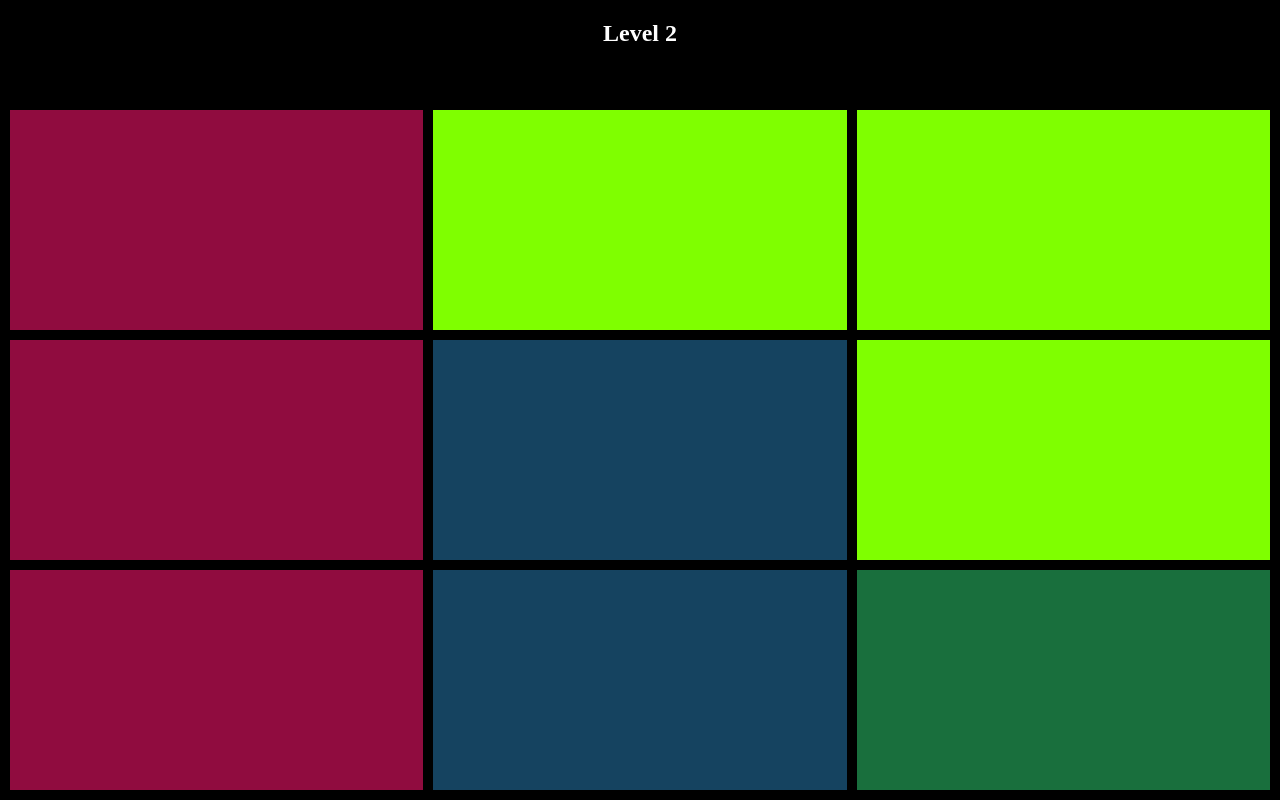
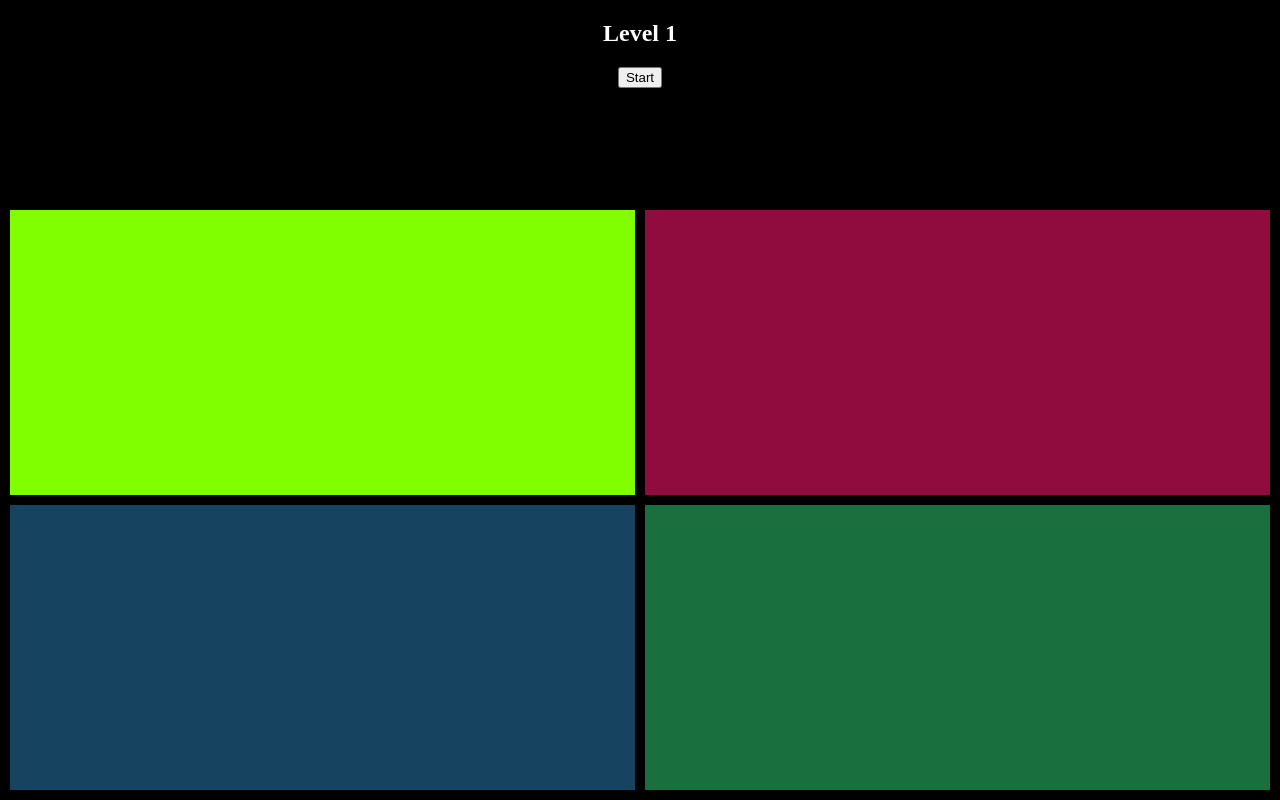
Before and after one commit to wrammm/color-grid, an Angular app: page /game in a window 1280 px wide. Built offline with nearby package versions, Linux system fonts and the light colour scheme.

Commit message:
Made it so you can play the game (mvp)

```diff
--- a/src/app/game/game.component.html
+++ b/src/app/game/game.component.html
@@ -1,40 +1,50 @@
 <div class="game-container">
     <div class="game-header">
         <h2>Level {{currentLevel.level}}</h2>
+        <button *ngIf="!gameStarted" (click)="start()">Start</button>
+        <h2 *ngIf="gameStarted">Fill cells with original color set.</h2>
+        <button *ngIf="gameStarted" (click)="submit()">Submit</button>
+        <div class="colors-used-container" *ngIf="gameStarted">
+            <div *ngFor="let color of colorSetUsed">
+                <div class="colors-used-child">
+                    <button [style.backgroundColor]="color" (click)="selectedColorChoice(color)"></button>
+                </div>
+            </div>
+        </div>
     </div>
     <div *ngIf="currentLevel.squares == 4" class="cells-container-4">
-        <div class="game-cell" [style.backgroundColor]="this.randomColors[0]"></div>
-        <div class="game-cell" [style.backgroundColor]="this.randomColors[1]"></div>
-        <div class="game-cell" [style.backgroundColor]="this.randomColors[2]"></div>
-        <div class="game-cell" [style.backgroundColor]="this.randomColors[3]"></div>
+        <div class="game-cell" (click)="selectedCell(0)" [style.backgroundColor]="this.colorsShown[0]"></div>
+        <div class="game-cell" (click)="selectedCell(1)" [style.backgroundColor]="this.colorsShown[1]"></div>
+        <div class="game-cell" (click)="selectedCell(2)" [style.backgroundColor]="this.colorsShown[2]"></div>
+        <div class="game-cell" (click)="selectedCell(3)" [style.backgroundColor]="this.colorsShown[3]"></div>
     </div>
     <div *ngIf="currentLevel.squares == 9" class="cells-container-9">
-        <div class="game-cell" [style.backgroundColor]="this.randomColors[0]"></div>
-        <div class="game-cell" [style.backgroundColor]="this.randomColors[1]"></div>
-        <div class="game-cell" [style.backgroundColor]="this.randomColors[2]"></div>
-        <div class="game-cell" [style.backgroundColor]="this.randomColors[3]"></div>
-        <div class="game-cell" [style.backgroundColor]="this.randomColors[4]"></div>
-        <div class="game-cell" [style.backgroundColor]="this.randomColors[5]"></div>
-        <div class="game-cell" [style.backgroundColor]="this.randomColors[6]"></div>
-        <div class="game-cell" [style.backgroundColor]="this.randomColors[7]"></div>
-        <div class="game-cell" [style.backgroundColor]="this.randomColors[8]"></div>
+        <div class="game-cell" (click)="selectedCell(0)" [style.backgroundColor]="this.colorsShown[0]"></div>
+        <div class="game-cell" (click)="selectedCell(1)" [style.backgroundColor]="this.colorsShown[1]"></div>
+        <div class="game-cell" (click)="selectedCell(2)" [style.backgroundColor]="this.colorsShown[2]"></div>
+        <div class="game-cell" (click)="selectedCell(3)" [style.backgroundColor]="this.colorsShown[3]"></div>
+        <div class="game-cell" (click)="selectedCell(4)" [style.backgroundColor]="this.colorsShown[4]"></div>
+        <div class="game-cell" (click)="selectedCell(5)" [style.backgroundColor]="this.colorsShown[5]"></div>
+        <div class="game-cell" (click)="selectedCell(6)" [style.backgroundColor]="this.colorsShown[6]"></div>
+        <div class="game-cell" (click)="selectedCell(7)" [style.backgroundColor]="this.colorsShown[7]"></div>
+        <div class="game-cell" (click)="selectedCell(8)" [style.backgroundColor]="this.colorsShown[8]"></div>
     </div>
     <div *ngIf="currentLevel.squares == 16" class="cells-container-16">
-        <div class="game-cell" [style.backgroundColor]="this.randomColors[0]"></div>
-        <div class="game-cell" [style.backgroundColor]="this.randomColors[1]"></div>
-        <div class="game-cell" [style.backgroundColor]="this.randomColors[2]"></div>
-        <div class="game-cell" [style.backgroundColor]="this.randomColors[3]"></div>
-        <div class="game-cell" [style.backgroundColor]="this.randomColors[4]"></div>
-        <div class="game-cell" [style.backgroundColor]="this.randomColors[5]"></div>
-        <div class="game-cell" [style.backgroundColor]="this.randomColors[6]"></div>
-        <div class="game-cell" [style.backgroundColor]="this.randomColors[7]"></div>
-        <div class="game-cell" [style.backgroundColor]="this.randomColors[8]"></div>
-        <div class="game-cell" [style.backgroundColor]="this.randomColors[9]"></div>
-        <div class="game-cell" [style.backgroundColor]="this.randomColors[10]"></div>
-        <div class="game-cell" [style.backgroundColor]="this.randomColors[11]"></div>
-        <div class="game-cell" [style.backgroundColor]="this.randomColors[12]"></div>
-        <div class="game-cell" [style.backgroundColor]="this.randomColors[13]"></div>
-        <div class="game-cell" [style.backgroundColor]="this.randomColors[14]"></div>
-        <div class="game-cell" [style.backgroundColor]="this.randomColors[15]"></div>
+        <div class="game-cell" (click)="selectedCell(0)" [style.backgroundColor]="this.colorsShown[0]"></div>
+        <div class="game-cell" (click)="selectedCell(1)" [style.backgroundColor]="this.colorsShown[1]"></div>
+        <div class="game-cell" (click)="selectedCell(2)" [style.backgroundColor]="this.colorsShown[2]"></div>
+        <div class="game-cell" (click)="selectedCell(3)" [style.backgroundColor]="this.colorsShown[3]"></div>
+        <div class="game-cell" (click)="selectedCell(4)" [style.backgroundColor]="this.colorsShown[4]"></div>
+        <div class="game-cell" (click)="selectedCell(5)" [style.backgroundColor]="this.colorsShown[5]"></div>
+        <div class="game-cell" (click)="selectedCell(6)" [style.backgroundColor]="this.colorsShown[6]"></div>
+        <div class="game-cell" (click)="selectedCell(7)" [style.backgroundColor]="this.colorsShown[7]"></div>
+        <div class="game-cell" (click)="selectedCell(8)" [style.backgroundColor]="this.colorsShown[8]"></div>
+        <div class="game-cell" (click)="selectedCell(9)" [style.backgroundColor]="this.colorsShown[9]"></div>
+        <div class="game-cell" (click)="selectedCell(10)" [style.backgroundColor]="this.colorsShown[10]"></div>
+        <div class="game-cell" (click)="selectedCell(11)" [style.backgroundColor]="this.colorsShown[11]"></div>
+        <div class="game-cell" (click)="selectedCell(12)" [style.backgroundColor]="this.colorsShown[12]"></div>
+        <div class="game-cell" (click)="selectedCell(13)" [style.backgroundColor]="this.colorsShown[13]"></div>
+        <div class="game-cell" (click)="selectedCell(14)" [style.backgroundColor]="this.colorsShown[14]"></div>
+        <div class="game-cell" (click)="selectedCell(15)" [style.backgroundColor]="this.colorsShown[15]"></div>
     </div>
 </div>
--- a/src/app/game/game.component.scss
+++ b/src/app/game/game.component.scss
@@ -5,7 +5,7 @@ $cell-border: 10px solid black;
     width: 100%;
     height: 100%;
     grid-template-columns: 1fr;
-    grid-template-rows: 100px 1fr ;
+    grid-template-rows: 200px 1fr ;
 }
 
 .game-header {
@@ -45,3 +45,40 @@ $cell-border: 10px solid black;
     border-bottom: $cell-border;
     border-right: $cell-border;
 }
+
+.colors-used-container {
+    display: flex;
+    align-items: flex-start;
+  flex-direction: row;
+  justify-content: flex-start;
+    // justify-content: flex-start;
+    div {
+        display: flex;
+  align-items: flex-start;
+  flex-direction: row;
+  justify-content: flex-start;
+        // width: 50px;
+        // height: 50px;
+    }
+}
+
+// css
+.colors-used-container {
+    width: 90%;
+    list-style-type: none;
+    margin: 0.5em;
+    padding: 0.5em;
+    display: flex;
+    flex-wrap: wrap;
+    justify-content: space-around;
+}
+
+.colors-used-child {
+    width: fit-content;
+    max-width: 100%;
+    margin: 1% 0px;
+    button {
+        width: 50px;
+        height: 50px;
+    }
+}
--- a/src/app/game/game.component.ts
+++ b/src/app/game/game.component.ts
@@ -14,11 +14,16 @@ export class GameComponent implements OnInit {
 
   levels = GAME_LEVELS;
   colorSet = COLOR_SET;
-  currentLevel = this.levels[1];
-  randomColors: String[] = [];
+  currentLevel = this.levels[0];
+  colorsShown: String[] = [];
+  colorsSolution: String[] = [];
+  colorSetUsed: String[] = [];
+  gameStarted = false;
+  currentColorChoice: String = '';
 
   ngOnInit(): void {
-    this.randomColors = this.generateRandomColors(this.currentLevel);
+    this.colorsSolution = this.generateRandomColors(this.currentLevel);
+    this.colorsShown = Object.assign({}, this.colorsSolution);
   }
 
   generateRandomColors(gameLevel: GameLevel): string[] {
@@ -29,6 +34,7 @@ export class GameComponent implements OnInit {
 
     // Slice the shuffled color set to get the required number of unique colors
     shuffledColorSet = shuffledColorSet.slice(0, gameLevel.numberOfColors);
+    this.colorSetUsed = shuffledColorSet;
 
     // Fill the output array with colors
     let index = 0;
@@ -43,6 +49,32 @@ export class GameComponent implements OnInit {
     return [...colors].sort(() => Math.random() - 0.5);
   }
 
+  start() {
+    this.colorsShown = Array(this.colorsSolution.length).fill('white');
+    this.currentColorChoice = this.colorSetUsed[0];
+    this.gameStarted = true;
+  }
+
+  selectedColorChoice(color: String) {
+    this.currentColorChoice = color;
+  }
+
+  selectedCell(index: number) {
+    if(this.gameStarted) {
+      this.colorsShown[index] = this.currentColorChoice;
+    }
+  }
+
+  submit() {
+    console.log('this.colorSetUsed: ', this.colorSetUsed);
+    console.log('this.colorsShown: ', this.colorsShown);
+    if(this.colorSetUsed.toString() === this.colorsShown.toString()) {
+      alert('You win!');
+    } else {
+      alert('Incorrect, try again.');
+    }
+  }
+
 
 
 }
--- a/src/app/landing-page/landing-page.component.html
+++ b/src/app/landing-page/landing-page.component.html
@@ -9,6 +9,6 @@
       </p>
     </div>
     <div class="play-button">
-      <button (click)="startGame()">Start Game</button>
+      <button (click)="startGame()">Get Started!</button>
     </div>
   </div>
--- a/src/app/landing-page/landing-page.component.scss
+++ b/src/app/landing-page/landing-page.component.scss
@@ -2,10 +2,10 @@
     display: flex;
     flex-direction: column;
     align-items: center;
-    justify-content: center;
+    // justify-content: center;
     width: 100%;
     height: 100%;
-    background-color: #f0f0f0;
+    background-color: deepskyblue;
   }
 
   .header {
@@ -14,19 +14,19 @@
 
   h1 {
     font-size: 2.5rem;
-    color: #333;
+    // color: #333;
     margin-bottom: 0.5rem;
   }
 
   p {
-    font-size: 1rem;
-    color: #666;
+    font-size: 2rem;
+    // color: #666;
   }
 
   .game-description {
     max-width: 600px;
     text-align: center;
-    margin-bottom: 1.5rem;
+    margin: 1.5rem;
   }
 
   .play-button button {
```
